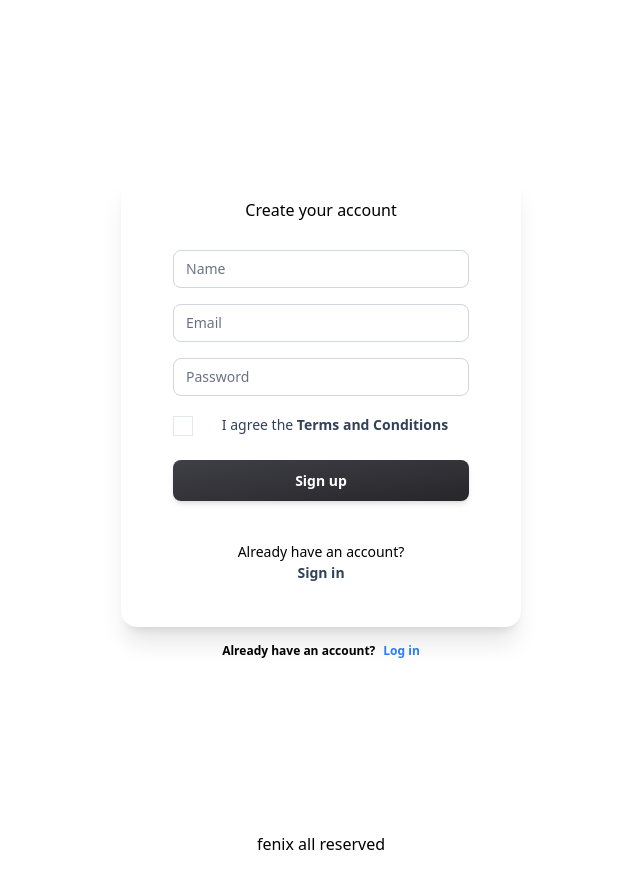
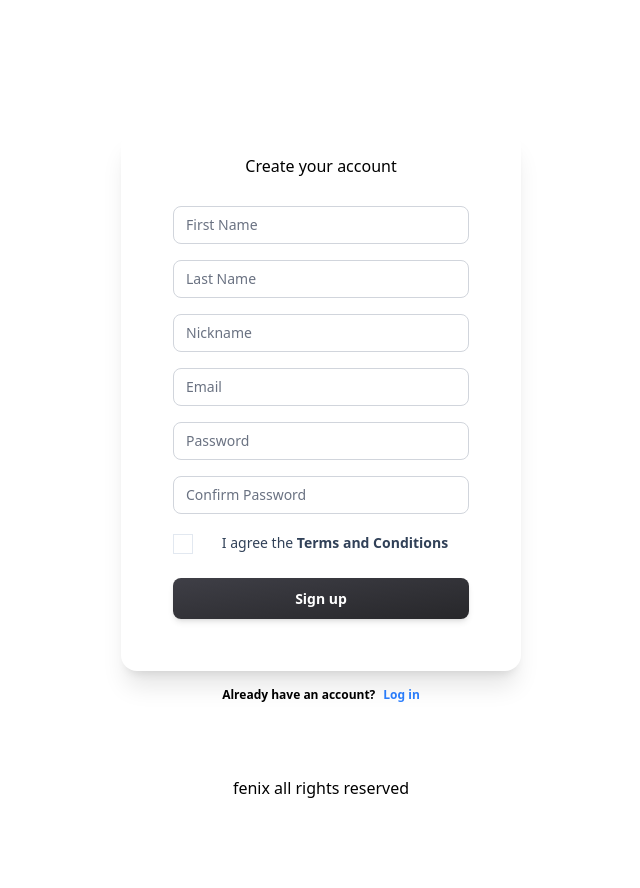
Before and after one commit to FenixTfive/chat1on1, a React (Vite) app in the folder frontend/: page /login in a window 1280 px wide. Both pictures are taken after a click on the button "Sign up". Shown: the whole page, without its empty margins (319-959 px from the left). After the commit the page ends 864 px from the top, so only its background shows below. Built offline with nearby package versions, Linux system fonts and the light colour scheme.

Commit message:
[feat] add login forms validation

```diff
--- a/frontend/package.json
+++ b/frontend/package.json
@@ -10,11 +10,14 @@
     "preview": "vite preview"
   },
   "dependencies": {
+    "@hookform/resolvers": "^5.1.1",
     "@tailwindcss/vite": "^4.1.10",
     "react": "^19.1.0",
     "react-dom": "^19.1.0",
+    "react-hook-form": "^7.58.1",
     "react-router-dom": "^6.30.1",
-    "tailwindcss": "^4.1.10"
+    "tailwindcss": "^4.1.10",
+    "yup": "^1.6.1"
   },
   "devDependencies": {
     "@eslint/js": "^9.25.0",
--- a/frontend/src/features/auth/forms/SigninForm.tsx
+++ b/frontend/src/features/auth/forms/SigninForm.tsx
@@ -1,7 +1,43 @@
-import React from "react";
+import React, { useState } from "react";
 import { Link } from "react-router-dom";
+import { useForm } from "react-hook-form";
+import * as yup from "yup";
+import { yupResolver } from "@hookform/resolvers/yup";
 
 const SigninForm: React.FC = () => {
+  const [loading, setLoading] = useState(false);
+  const schema = yup.object().shape({
+    email: yup
+      .string()
+      .email("Must be a valid email")
+      .matches(/^\S+@\S+$/i, "Must be a valid email")
+      .required("Email is required"),
+    password: yup
+      .string()
+      .required("Password is required")
+      .max(80, "Max password size 80"),
+  });
+
+  type LoginFormData = yup.InferType<typeof schema>;
+
+  const {
+    register,
+    handleSubmit,
+    formState: { errors },
+  } = useForm({
+    resolver: yupResolver(schema),
+    mode: "onBlur",
+    defaultValues: {
+      email: "",
+      password: "",
+    },
+  });
+
+  const onSubmit = (data: LoginFormData) => {
+    console.log("Login data:", data);
+    setLoading(true);
+  };
+
   return (
     <div className="relative z-0 flex flex-col min-w-0 break-words bg-white border-0 shadow-xl rounded-2xl bg-clip-border">
       <div className="text-center border-black/12.5 rounded-t-2xl border-b-0 border-solid p-6">
@@ -10,7 +46,7 @@ const SigninForm: React.FC = () => {
       <div className="flex-auto p-12 pt-0 pb-6 text-center">
         <div className="flex-auto p-1 text-center">
           <form
-          // onSubmit={handleSubmit(onSubmit)}
+            onSubmit={handleSubmit(onSubmit)}
             // onFocus={() => {
             //   setApiError(null);
             //   setApiSuccess(false);
@@ -22,19 +58,13 @@ const SigninForm: React.FC = () => {
                 placeholder="Email"
                 className={`text-sm focus:shadow-primary-outline placeholder:text-gray-500 leading-5.6 ease block w-full appearance-none rounded-lg border border-solid border-gray-300 bg-clip-padding py-2 px-3 font-normal text-gray-700 transition-all focus:border-blue-500 focus:bg-white focus:text-gray-700 focus:outline-none focus:transition-shadow aria-label="Email"`}
                 aria-describedby="email-addon"
-                // {...register("Email", {
-                //   required: "Email is required",
-                //   pattern: {
-                //     value: /^\S+@\S+$/i,
-                //     message: "Must be a valid email",
-                //   },
-                // })}
+                {...register("email")}
               />
-              {/* {errors.Email && (
+              {errors.email && (
                 <p className="text-left mt-2 text-red-500 text-xs">
-                {errors.Email.message}
+                  {errors.email.message}
                 </p>
-            )} */}
+              )}
             </div>
             <div className="mb-4">
               <input
@@ -43,19 +73,13 @@ const SigninForm: React.FC = () => {
                 placeholder="Password"
                 aria-label="Password"
                 aria-describedby="password-addon"
-                // {...register("Password", {
-                //   required: "Password required",
-                //   maxLength: {
-                //     value: 80,
-                //     message: "Max password size 80",
-                //   },
-                // })}
+                {...register("password", {})}
               />
-              {/* {errors.Password && (
+              {errors.password && (
                 <p className={` text-left mt-2 text-red-500 text-xs`}>
-                {errors.Password.message}
+                  {errors.password.message}
                 </p>
-            )} */}
+              )}
             </div>
             {/* <p
             className={` ${
@@ -74,10 +98,13 @@ const SigninForm: React.FC = () => {
                 id="submitLogin"
                 type="submit"
                 className="inline-block w-full px-5 py-2.5 mt-6 mb-2 text-sm font-bold text-center text-white align-middle transition-all ease-in border-0 rounded-lg shadow-md cursor-pointer active:-translate-y-px active:hover:text-white active:text-black hover:-translate-y-px hover:shadow-xs leading-normal tracking-tight-rem bg-150 bg-x-25 bg-blue-500 hover:border-blue-500 hover:bg-blue-500 hover:text-white disabled:opacity-65 disabled:hover:bg-none disabled:active:bg-none"
-                // disabled={formSubmitted}
+                // disabled={loading}
               >
-                {/* {formSubmitted && (
-                <svg className="animate-spin h-5 w-5 mr-3" viewBox="0 0 24 24">
+                {loading && (
+                  <svg
+                    className="animate-spin h-5 w-5 mr-3"
+                    viewBox="0 0 24 24"
+                  >
                     <circle
                       className="opacity-0"
                       cx="12"
@@ -92,7 +119,7 @@ const SigninForm: React.FC = () => {
                       d="M4 12a8 8 0 018-8V0C5.373 0 0 5.373 0 12h4zm2 5.291A7.962 7.962 0 014 12H0c0 3.042 1.135 5.824 3 7.938l3-2.647z"
                     ></path>
                   </svg>
-              )} */}
+                )}
                 Sign in
               </button>
             </div>
--- a/frontend/src/features/auth/forms/SignupForm.tsx
+++ b/frontend/src/features/auth/forms/SignupForm.tsx
@@ -1,51 +1,128 @@
-import React from "react";
+import React, { useState } from "react";
+import { useForm } from "react-hook-form";
+import * as yup from "yup";
+import { yupResolver } from "@hookform/resolvers/yup";
 
 const SignupForm: React.FC = () => {
+  const [loading, setLoading] = useState(false);
+  const schema = yup.object().shape({
+    firstName: yup.string(),
+    lastName: yup.string(),
+    nickName: yup.string().required("Nickname is required"),
+    email: yup
+      .string()
+      .email("Must be a valid email")
+      .matches(/^\S+@\S+$/i, "Must be a valid email")
+      .required("Email is required"),
+    password: yup
+      .string()
+      .required("Password is required")
+      .max(80, "Max password size 80"),
+    confirmPassword: yup
+      .string()
+      .oneOf([yup.ref("password")], "Passwords must match")
+      .required("Confirm your password"),
+  });
+
+  type LoginFormData = yup.InferType<typeof schema>;
+
+  const {
+    register,
+    handleSubmit,
+    formState: { errors },
+  } = useForm({
+    resolver: yupResolver(schema),
+    mode: "onBlur",
+    defaultValues: {
+      email: "",
+      password: "",
+    },
+  });
+
+  const onSubmit = (data: LoginFormData) => {
+    console.log("Login data:", data);
+    setLoading(true);
+  };
+  console.log(loading);
+  console.log(errors);
+
   return (
-    <div className="relative z-0 flex flex-col min-w-0 break-words bg-white border-0 shadow-xl lg:pb-4 dark:bg-slate-850 dark:shadow-dark-xl rounded-2xl bg-clip-border">
+    <div className="relative z-0 flex flex-col min-w-0 break-words bg-white border-0 shadow-xl lg:pb-4 rounded-2xl bg-clip-border">
       <div className="text-center border-black/12.5 rounded-t-2xl border-b-0 border-solid p-6">
         <h5>Create your account</h5>
       </div>
       <div className="flex-auto p-12 pt-0 pb-6 text-center">
         <div className="flex-auto p-1 text-center">
-          <form
-          // onSubmit={handleSubmit(onSubmit)}
-          >
+          <form onSubmit={handleSubmit(onSubmit)}>
             <div className="mb-4">
               <input
                 type="text"
-                placeholder="Name"
-                className="text-sm focus:shadow-primary-outline dark:bg-slate-850 placeholder:text-gray-500 dark:placeholder:text-white/80 dark:text-white/80 leading-5.6 ease block w-full appearance-none rounded-lg border border-solid border-gray-300 bg-white bg-clip-padding py-2 px-3 font-normal text-gray-700 transition-all focus:border-blue-500 focus:bg-white focus:text-gray-700 focus:outline-none focus:transition-shadow"
-                aria-label="Name"
-                aria-describedby="email-addon"
-                // {...register("Name", {
-                //   required: true,
-                //   // pattern: /^\S+@\S+$/i,
-                // })}
+                placeholder="First Name"
+                className="text-sm focus:shadow-primary-outline placeholder:text-gray-500 leading-5.6 ease block w-full appearance-none rounded-lg border border-solid border-gray-300 bg-white bg-clip-padding py-2 px-3 font-normal text-gray-700 transition-all focus:border-blue-500 focus:bg-white focus:text-gray-700 focus:outline-none focus:transition-shadow"
+                aria-label="First Name"
+                aria-describedby="first-name-addon"
+                {...register("firstName")}
+              />
+            </div>
+            <div className="mb-4">
+              <input
+                type="text"
+                placeholder="Last Name"
+                className="text-sm focus:shadow-primary-outline placeholder:text-gray-500 leading-5.6 ease block w-full appearance-none rounded-lg border border-solid border-gray-300 bg-white bg-clip-padding py-2 px-3 font-normal text-gray-700 transition-all focus:border-blue-500 focus:bg-white focus:text-gray-700 focus:outline-none focus:transition-shadow"
+                aria-label="Last Name"
+                aria-describedby="last-name-addon"
+                {...register("lastName")}
+              />
+            </div>
+            <div className="mb-4">
+              <input
+                type="text"
+                placeholder="Nickname"
+                className="text-sm focus:shadow-primary-outline placeholder:text-gray-500 leading-5.6 ease block w-full appearance-none rounded-lg border border-solid border-gray-300 bg-white bg-clip-padding py-2 px-3 font-normal text-gray-700 transition-all focus:border-blue-500 focus:bg-white focus:text-gray-700 focus:outline-none focus:transition-shadow"
+                aria-label="Nickname"
+                aria-describedby="nickname-addon"
+                {...register("nickName")}
               />
             </div>
             <div className="mb-4">
               <input
                 type="email"
                 placeholder="Email"
-                className="text-sm focus:shadow-primary-outline dark:bg-slate-850 placeholder:text-gray-500 dark:placeholder:text-white/80 dark:text-white/80 leading-5.6 ease block w-full appearance-none rounded-lg border border-solid border-gray-300 bg-white bg-clip-padding py-2 px-3 font-normal text-gray-700 transition-all focus:border-blue-500 focus:bg-white focus:text-gray-700 focus:outline-none focus:transition-shadow"
+                className="text-sm focus:shadow-primary-outline placeholder:text-gray-500 leading-5.6 ease block w-full appearance-none rounded-lg border border-solid border-gray-300 bg-white bg-clip-padding py-2 px-3 font-normal text-gray-700 transition-all focus:border-blue-500 focus:bg-white focus:text-gray-700 focus:outline-none focus:transition-shadow"
                 aria-label="Email"
                 aria-describedby="email-addon"
-                // {...register("Email", {
-                //   required: true,
-                //   pattern: /^\S+@\S+$/i,
-                // })}
+                {...register("email")}
+              />
+              {errors.email && (
+                <p className="text-left mt-2 text-red-500 text-xs">
+                  {errors.email.message}
+                </p>
+              )}
+            </div>
+            <div className="mb-4">
+              <input
+                type="password"
+                className="text-sm focus:shadow-primary-outline placeholder:text-gray-500 leading-5.6 ease block w-full appearance-none rounded-lg border border-solid border-gray-300 bg-white bg-clip-padding py-2 px-3 font-normal text-gray-700 transition-all focus:border-blue-500 focus:bg-white focus:text-gray-700 focus:outline-none focus:transition-shadow"
+                placeholder="Password"
+                aria-label="Password"
+                aria-describedby="password-addon"
+                {...register("password")}
               />
             </div>
             <div className="mb-4">
               <input
                 type="password"
-                className="text-sm focus:shadow-primary-outline dark:bg-slate-850 placeholder:text-gray-500 dark:placeholder:text-white/80 dark:text-white/80 leading-5.6 ease block w-full appearance-none rounded-lg border border-solid border-gray-300 bg-white bg-clip-padding py-2 px-3 font-normal text-gray-700 transition-all focus:border-blue-500 focus:bg-white focus:text-gray-700 focus:outline-none focus:transition-shadow"
-                placeholder="Password"
-                aria-label="Password"
-                aria-describedby="password-addon"
-                // {...register("Password", { required: true, maxLength: 80 })}
+                className="text-sm focus:shadow-primary-outline placeholder:text-gray-500 leading-5.6 ease block w-full appearance-none rounded-lg border border-solid border-gray-300 bg-white bg-clip-padding py-2 px-3 font-normal text-gray-700 transition-all focus:border-blue-500 focus:bg-white focus:text-gray-700 focus:outline-none focus:transition-shadow"
+                placeholder="Confirm Password"
+                aria-label="Confirm Password"
+                aria-describedby="confirm-password-addon"
+                {...register("confirmPassword")}
               />
+              {errors.confirmPassword && (
+                <p className="text-left mt-2 text-red-500 text-xs">
+                  {errors.confirmPassword.message}
+                </p>
+              )}
             </div>
             <div className="block min-h-6 pl-7">
               <input
@@ -72,16 +149,6 @@ const SignupForm: React.FC = () => {
                 Sign up
               </button>
             </div>
-            <p className="mt-8 mb-0 text-sm leading-normal">
-              Already have an account?
-              <br />
-              <span
-                // onClick={() => setShowLogin(!showLogin)}
-                className="font-bold text-slate-700 cursor-pointer"
-              >
-                Sign in
-              </span>
-            </p>
           </form>
         </div>
       </div>
--- a/frontend/src/layouts/LoginLayout.tsx
+++ b/frontend/src/layouts/LoginLayout.tsx
@@ -10,7 +10,9 @@ const LoginLayout: React.FC<LayoutProps> = (props) => {
           {props.children}
         </div>
       </main>
-      <footer className="relative z-10 mt-auto">fenix all reserved</footer>
+      <footer className="absolute z-10 bottom-0 left-0 right-0">
+        fenix all rights reserved
+      </footer>
     </div>
   );
 };
```
Also changed, not shown: 1 other file (tests, documents, lock files or other folders). Lines whose indentation alone changed are shown as unchanged.
